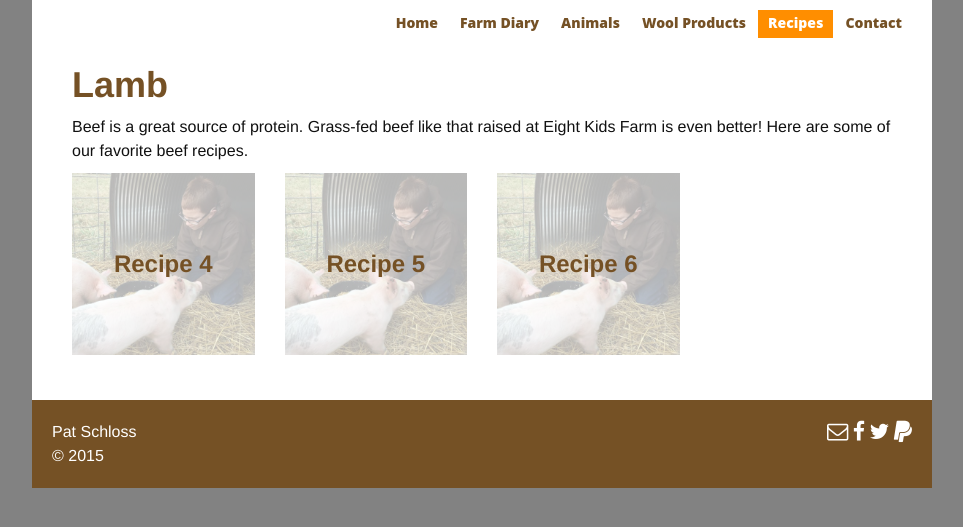
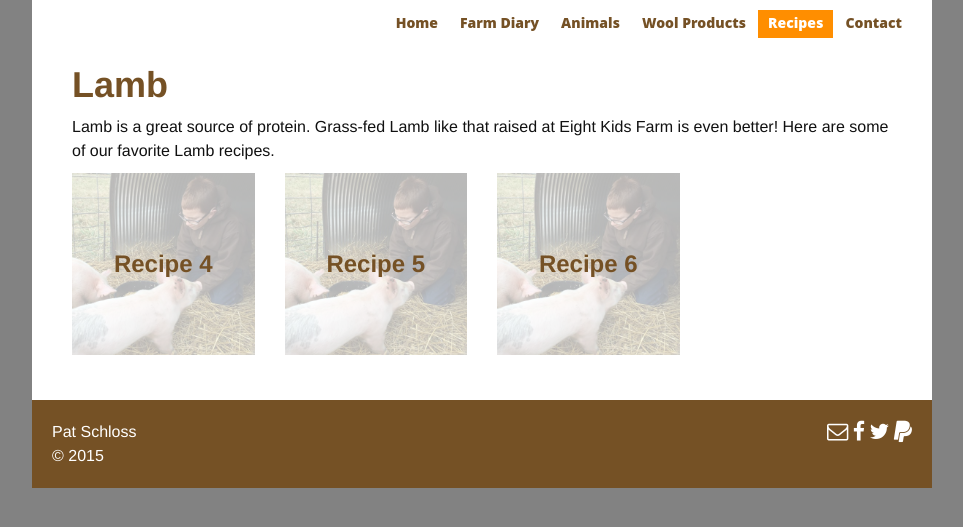
Before and after one commit to pschloss/nkidsfarm.github.io, a Jekyll site: the page built from _recipes/lamb.md, in a window 1280 px wide. Shown: the top 527 px of the page, without its empty margins (158-1121 px from the left). Built offline with Jekyll 4.4.1, drawn with Linux system fonts in a browser that asks for light colours.

Commit message:
lamb changes

```diff
--- a/_recipes/lamb.md
+++ b/_recipes/lamb.md
@@ -7,4 +7,4 @@ tag: lamb
 picture: ../assets/img/patrick_pigs.jpg
 ---
 
-Beef is a great source of protein. Grass-fed beef like that raised at Eight Kids Farm is even better! Here are some of our favorite beef recipes.
+Lamb is a great source of protein. Grass-fed Lamb like that raised at Eight Kids Farm is even better! Here are some of our favorite Lamb recipes.
```
